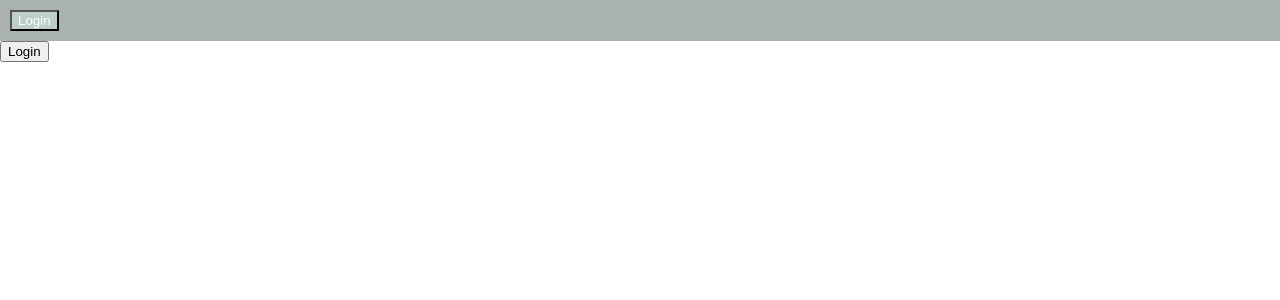
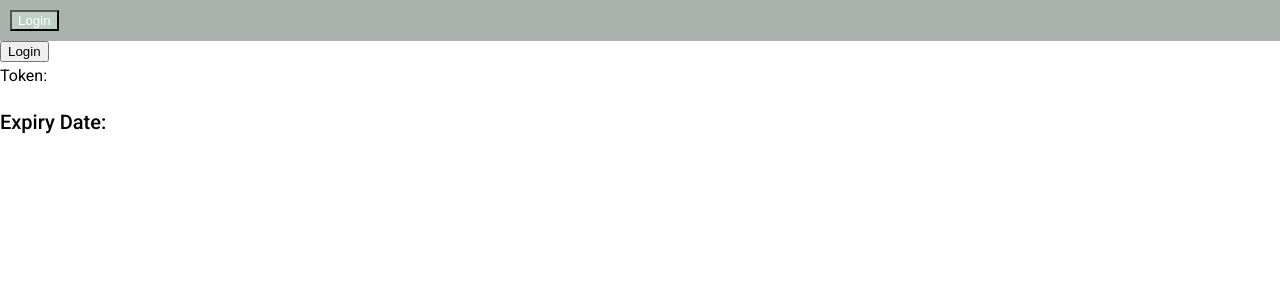
Before and after one commit to ceriwestcott/spotify-stats, an Angular app: page /login in a window 1280 px wide. Shown: the top 300 px of the page. Built offline with nearby package versions, Linux system fonts and the light colour scheme.

Commit message:
Added token display component

```diff
--- a/src/app/app.component.html
+++ b/src/app/app.component.html
@@ -1,2 +1,3 @@
 <div class="nav"><button class="button" routerLink="/login">Login</button></div>
 <router-outlet></router-outlet>
+<app-landing-test-component></app-landing-test-component>
--- a/src/app/app.module.ts
+++ b/src/app/app.module.ts
@@ -10,6 +10,7 @@ import { BrowserAnimationsModule } from '@angular/platform-browser/animations';
 import { CallBackComponent } from './components/call-back/call-back.component';
 import { LandingComponent } from './components/landing/landing.component';
 import { HttpClientModule } from '@angular/common/http';
+import { LandingTestComponentComponent } from './components/landing-test-component/landing-test-component.component';
 
 @NgModule({
   declarations: [
@@ -17,6 +18,7 @@ import { HttpClientModule } from '@angular/common/http';
     LoginComponent,
     CallBackComponent,
     LandingComponent,
+    LandingTestComponentComponent,
   ],
   imports: [
     BrowserModule,
--- /dev/null
+++ b/src/app/components/landing-test-component/landing-test-component.component.html
@@ -0,0 +1,2 @@
+<h3>Token: {{token}}</h3>
+<h2>Expiry Date: {{expiry_date}}</h2>
--- /dev/null
+++ b/src/app/components/landing-test-component/landing-test-component.component.ts
@@ -0,0 +1,18 @@
+import { Component, OnInit } from '@angular/core';
+
+@Component({
+  selector: 'app-landing-test-component',
+  templateUrl: './landing-test-component.component.html',
+  styleUrls: ['./landing-test-component.component.scss']
+})
+export class LandingTestComponentComponent implements OnInit {
+  token: string = '';
+  expiry_date:string = '';
+  constructor() { }
+
+  ngOnInit(): void {
+    this.token = localStorage.getItem('access_token') ?? '';
+    this.expiry_date = localStorage.getItem('expiry_date') ?? '';
+  }
+
+}
--- a/src/app/components/landing/landing.component.ts
+++ b/src/app/components/landing/landing.component.ts
@@ -9,6 +9,5 @@ export class LandingComponent implements OnInit {
   constructor() {}
 
   ngOnInit(): void {
-    alert(localStorage.getItem('access_token'));
   }
 }
```
Also changed, not shown: src/app/components/landing-test-component/landing-test-component.component.scss (added), 1 other file (tests, documents, lock files or other folders).
